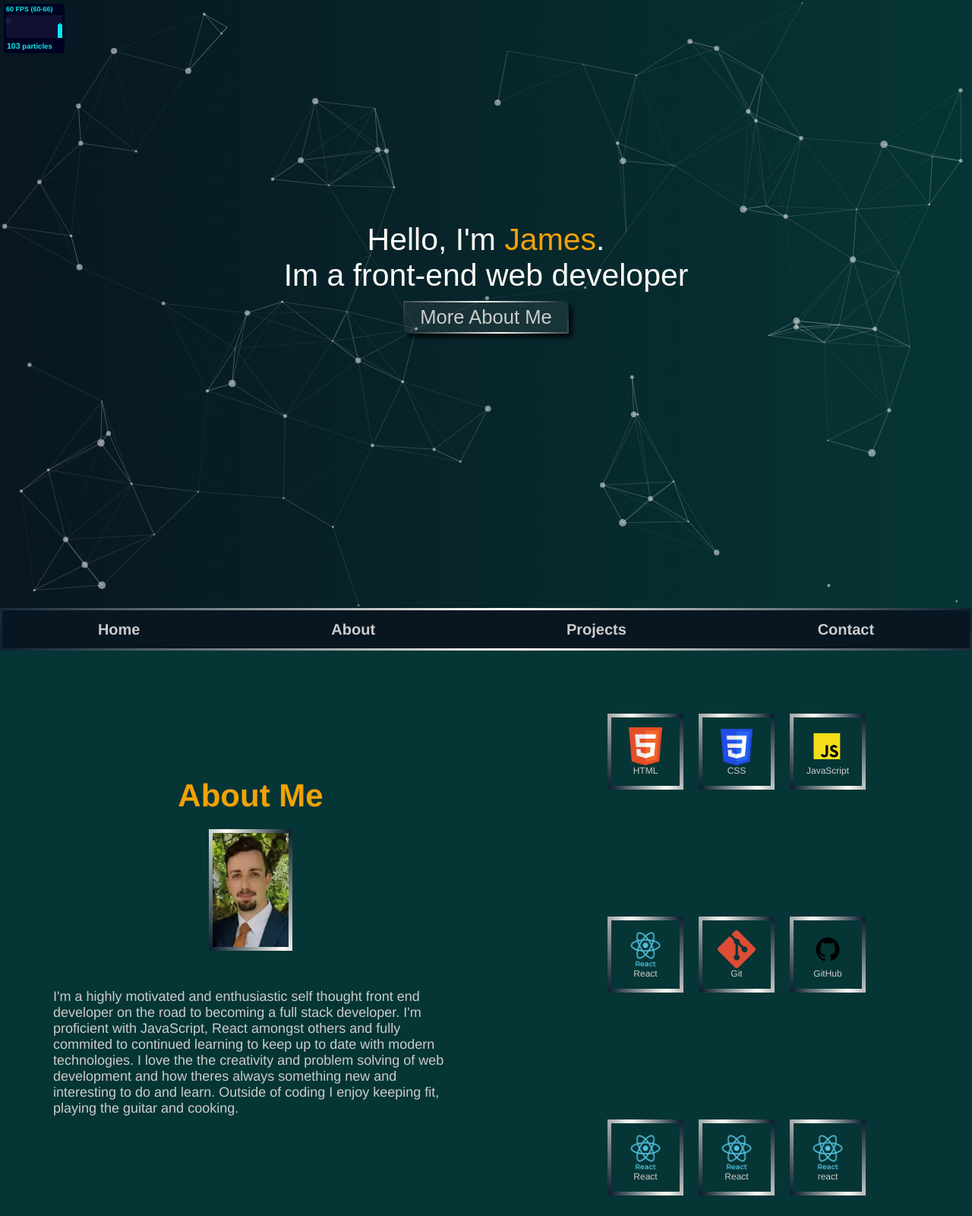
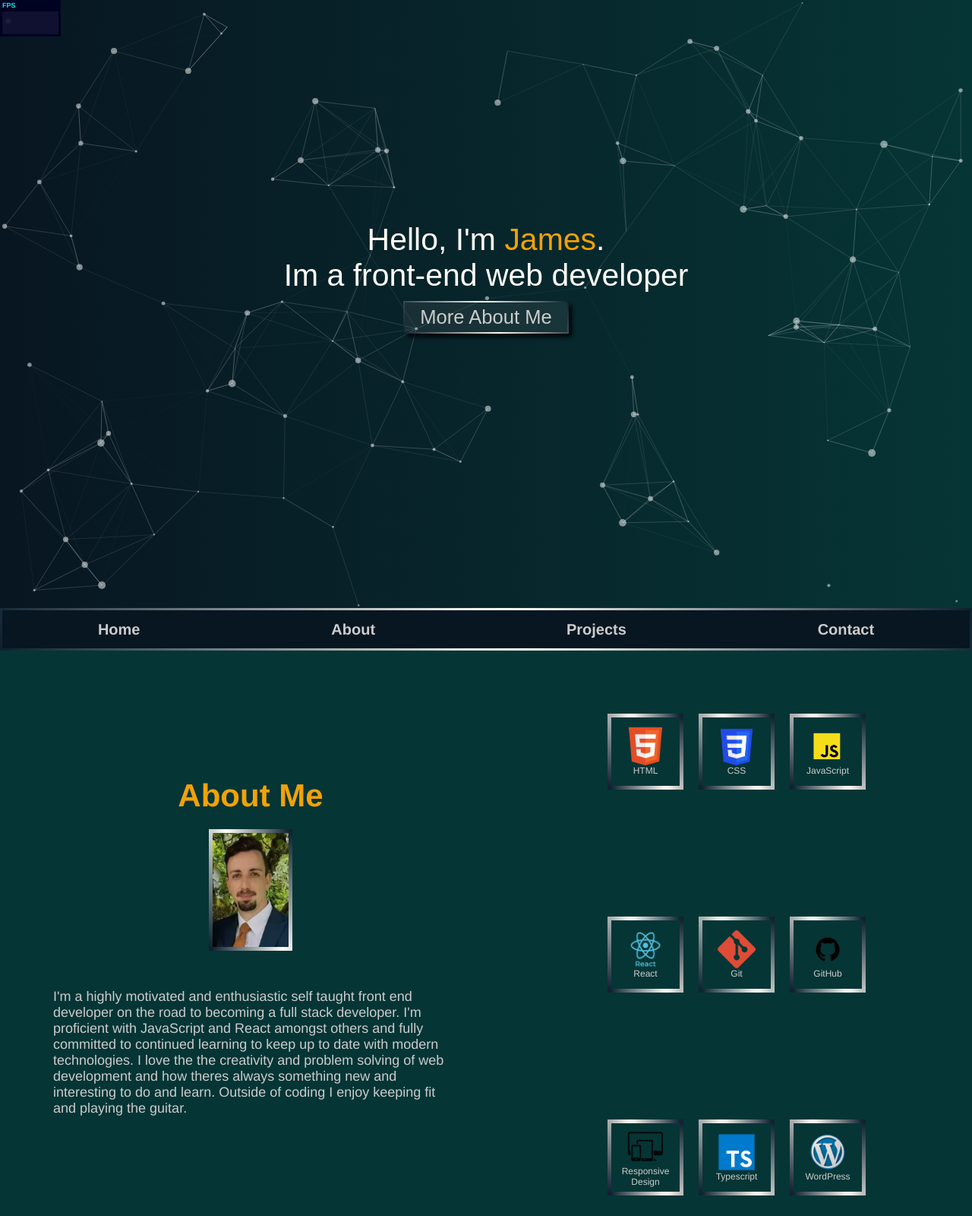
Before and after one commit to JamesOGorman/JamesOGorman.github.io, a website: page index.html in a window 1280 px wide. Shown: the top 1600 px of the page at 76% size. Drawn offline with Linux system fonts and the light colour scheme.

Commit message:
small changes

```diff
--- a/css/style.css
+++ b/css/style.css
@@ -193,64 +193,17 @@ canvas {
 }
 
 
-/* ---- stats.js ---- */
-
-.count-particles {
-  background: #000022;
-  position: absolute;
-  top: 48px;
-  left: 0;
-  width: 80px;
-  color: #13E8E9;
-  font-size: .8em;
-  text-align: left;
-  text-indent: 4px;
-  line-height: 14px;
-  padding-bottom: 2px;
-  font-family: Helvetica, Arial, sans-serif;
-  font-weight: bold;
-}
-
-
-.js-count-particles {
-  font-size: 1.1em;
-}
-
-#stats,
-.count-particles {
-  /* -webkit-user-select: none; */
-  margin-top: 5px;
-  margin-left: 5px;
-}
-
-#stats {
-  border-radius: 3px 3px 0 0;
-  overflow: hidden;
-}
-
-.count-particles {
-  border-radius: 0 0 3px 3px;
-}
-
 
 /* ---- particles.js container ---- */
 
 #particles-js {
   width: 100%;
   height: 100%;
-  background-color: #063535;
-  background-color: #000022;
-  background-color: #0D2130;
-  background-color: #081621;
+
 
   background-image: linear-gradient(to right, #141e30, #243b55);
 
   background-image: linear-gradient(to right, #081621, #063535);
-
-  /* background-color: #040B10; */
-  /* background-color: #A3B18A; */
-  /* background-image: url(/demo/images/pexels-photo-176851.jpeg
-); */
 
   background-size: cover;
   background-position: 50% 50%;
@@ -276,8 +229,21 @@ canvas {
 
 .sticky{
   top: 0;
+  height: 50px;
   position:fixed;
   width: 100vw;
+  animation: 2s stickyNav;
+}
+
+@keyframes stickyNav {
+  0% {
+    opacity: 0;
+  }
+
+  100% {
+    opacity: 1;
+  }
+
 }
 
 
@@ -323,27 +289,11 @@ body {
 
     padding: 0px 0px;
     margin: 0px;
-
-
-    border-radius: 0px;
-    color: white;
-
-    font-size: 2vw;
-
   }
 
   100% {
     opacity: 1;
     transform: translateY(0);
-
-    padding: 5px 20px;
-
-    margin: 10px;
-
-
-    border-radius: 5px;
-
-    font-size: 2vw;
   }
 
 }
@@ -433,6 +383,7 @@ body {
   box-shadow: 5px 5px 2.5px 0px rgba(0, 0, 0, 0.75);
 }
 
+
 /* change the border color on the border to match the new color pallet */
 #navbar {
   height: 50px;
@@ -459,7 +410,7 @@ body {
   font-size: 20px;
   color: #ccc;
   font-weight: bold;
-  transition: 2sec;
+  transition: 0.5s;
 }
 
 
@@ -471,6 +422,20 @@ body {
 }
 
 
+.all-container{
+  animation: 5s appear;
+}
+
+    @keyframes appear {
+      0% {
+        opacity: 0;
+      }
+
+      100% {
+        opacity: 1;
+      }
+
+    }
 
 .section-header {
   margin-top: 30px;
--- a/index.html
+++ b/index.html
@@ -12,14 +12,9 @@
 </head>
 
 <body>
+
   <!-- test text --><!-- test text -->
   <div id="home-anchor"></div>
-
-
-  <!-- count particles -->
-  <div class="count-particles">
-    <span class="js-count-particles">--</span> particles
-  </div>
 
   <!-- particles.js container -->
   <div id="particles-js">
@@ -35,6 +30,8 @@
     <!-- put in html above  here to edit inside particles  -->
     <!-- //////////////////////////////// -->
   </div>
+
+
   <div id="navbar">
     <ul>
       <li><a id="home-link" href="#home-anchor">Home</a></li>
@@ -51,12 +48,12 @@
       <h1 class="section-header" id="about-header">About Me</h1>
 
       <img id="avatar-img" src="/images/myPhoto.jpg" alt="Photo-img">
-      <p id="about-paragraph">I'm a highly motivated and enthusiastic self thought front end developer on the road to
+      <p id="about-paragraph">I'm a highly motivated and enthusiastic self taught front end developer on the road to
         becoming a full stack
-        developer. I'm proficient with JavaScript, React amongst others and fully commited to continued learning to keep
+        developer. I'm proficient with JavaScript and React amongst others and fully committed to continued learning to keep
         up to date with modern technologies.
         I love the the creativity and problem solving of web development and how theres always something new and
-        interesting to do and learn. Outside of coding I enjoy keeping fit, playing the guitar and cooking.
+        interesting to do and learn. Outside of coding I enjoy keeping fit and playing the guitar.
       </p>
     </div>
     <div id="experience-container" class="all-container">
@@ -87,16 +84,16 @@
         <p class="img-p">GitHub</p>
       </div>
       <div class="img-container" id="react-container">
-        <img class="exp-img" id="react-img" src="/images/reactLogo.png" alt="react">
-        <p class="img-p">React</p>
+        <img class="exp-img" id="react-img" src="/images/responsive-design.png" alt="react">
+        <p class="img-p">Responsive Design</p>
       </div>
       <div class="img-container" id="react-container">
-        <img class="exp-img" id="react-img" src="/images/reactLogo.png" alt="react">
-        <p class="img-p">React</p>
+        <img class="exp-img" id="react-img" src="/images/typescript.png" alt="react">
+        <p class="img-p">Typescript</p>
       </div>
       <div class="img-container" id="react-container">
-        <img class="exp-img" id="react-img" src="/images/reactLogo.png" alt="react">
-        <p class="img-p">react</p>
+        <img class="exp-img" id="react-img" src="/images/WordPress-Logo-Free-Download-PNG.png" alt="react">
+        <p class="img-p">WordPress</p>
       </div>
     </div>
 
--- a/js/app.js
+++ b/js/app.js
@@ -138,20 +138,11 @@ const navBar = document.getElementById('navbar')
 const particlesJs = document.getElementById('particles-js')
 
 
-
-
 window.addEventListener('scroll', () => {
   const scrolled = window.scrollY
-  console.log(scrolled);
-  if (scrolled == 677) {
-    navBar.classList.toggle('sticky')
-  } else if (scrolled < 677) { navBar.classList.remove('sticky') }
+if (scrolled > particlesJs.offsetHeight) {
+  navBar.classList.add('sticky')
+} else{
+  navBar.classList.remove('sticky')
+}
 })
-
-window.addEventListener('scroll', () => {
-  const scrolled = window.scrollY
-  console.log(scrolled);
-if (scrolled > 677) {
-  console.log("sticky")
-  navBar.classList.add('sticky') }
-})
```
Also changed, not shown: images/WordPress-Logo-Free-Download-PNG.png (added).
